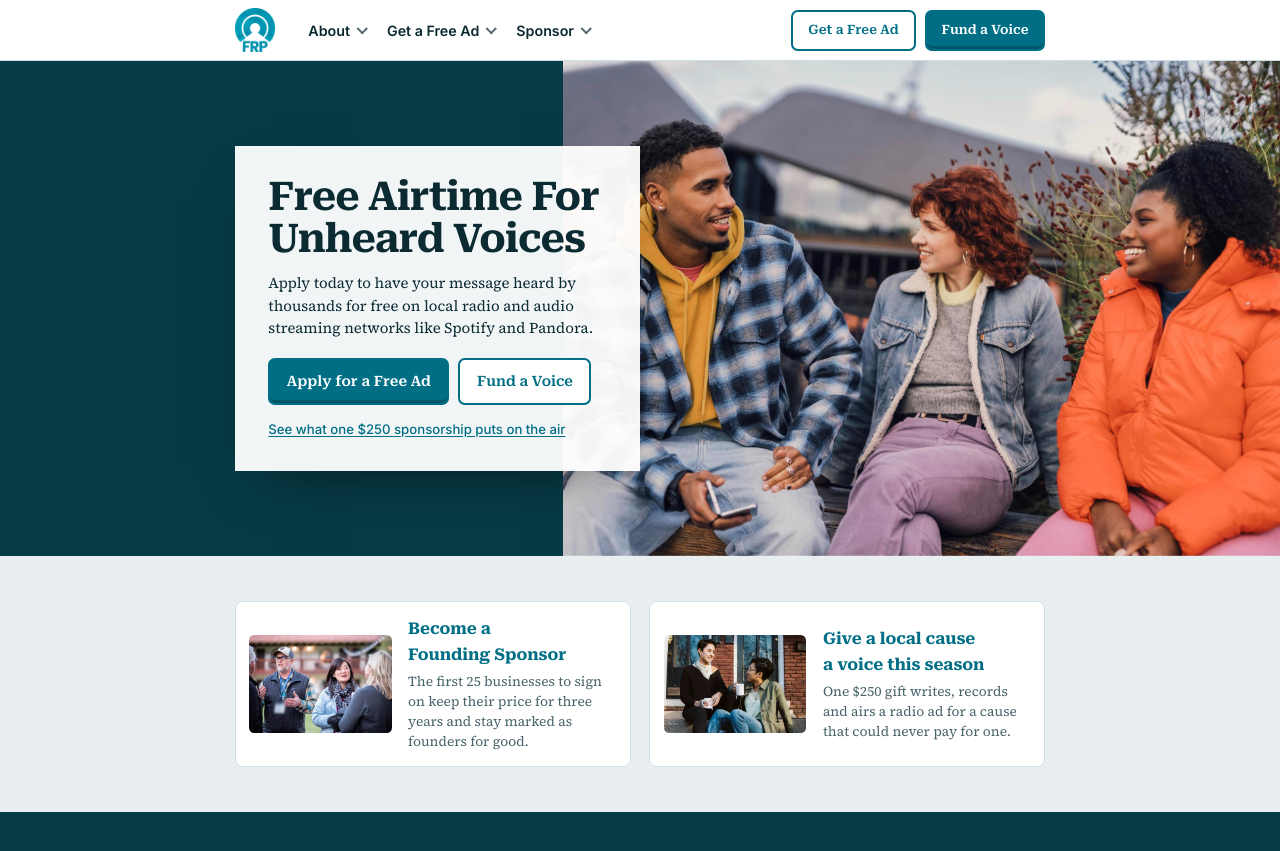
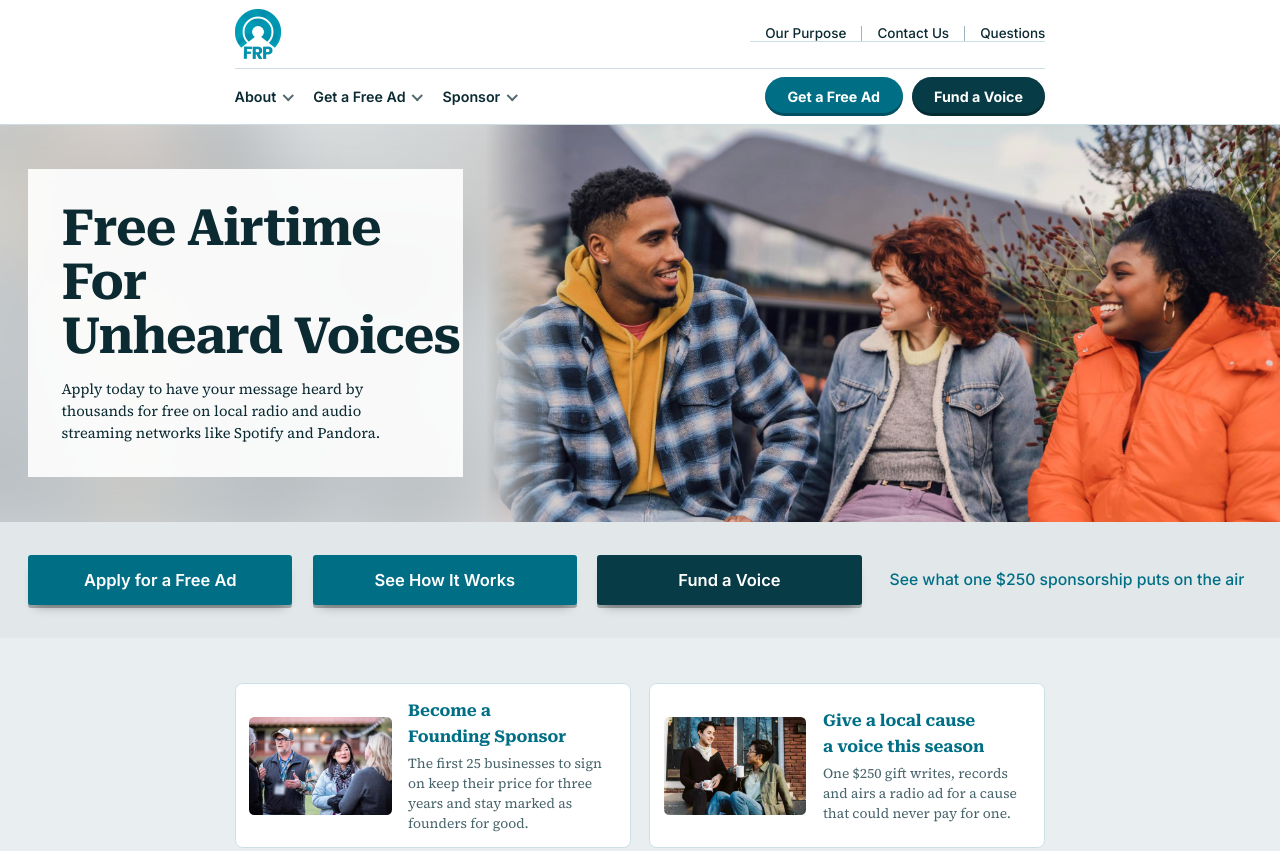
Before and after one commit to seanaherndrexel/freeradioproject, a plain HTML site: page index.html in a window 1280 px wide. Shown: the top 851 px of the page. Drawn offline with Linux system fonts and the light colour scheme.

Commit message:
Two-row header, headline box at far left of hero, button band under hero
Co-Authored-By: Claude Fable 5.2 <noreply@anthropic.com>
Claude-Session: https://claude.ai/code/session_01Wz5G9FRdY8R7pRsHmp8QLF

```diff
--- a/index.html
+++ b/index.html
@@ -5,14 +5,13 @@
 <link rel="icon" href="favicon.png" type="image/png"><meta name="theme-color" content="#0094B0"><link rel="canonical" href="https://freeradioproject.org/">
 <link rel="stylesheet" href="styles.css"></head><body>
 <a class="skip" href="#main">Skip to content</a>
-<div class="bar"><header class="wrap top"><a class="brand" href="index.html"><img src="logo.png" alt="The Free Radio Project" width="50" height="56"></a><nav class="nav" aria-label="Main"><div class="menu"><button type="button" aria-expanded="false">About</button><div class="sub"><a href="about.html">Our purpose</a><a href="index.html#how">How it works</a><a href="about.html#founder">Founder</a><a href="about.html#wont-air">What we won't air</a><a href="about.html#contact">Contact</a></div></div><div class="menu"><button type="button" aria-expanded="false">Get a Free Ad</button><div class="sub"><a href="index.html#who">Who qualifies</a><a href="apply.html">Apply</a><a href="apply.html#faq">Questions</a></div></div><div class="menu"><button type="button" aria-expanded="false">Sponsor</button><div class="sub"><a href="sponsors.html">Sponsor levels</a><a href="voices.html">Fund a voice</a><a href="sponsors.html#founding">Founding sponsors</a><a href="voices.html#badge">Sponsor badge</a></div></div></nav><div class="top-cta"><a class="btn small ghost" href="apply.html">Get a Free Ad</a><a class="btn small" href="voices.html">Fund a Voice</a></div></header></div>
+<div class="bar"><header class="wrap top"><div class="top-row"><a class="brand" href="index.html"><img src="logo.png" alt="The Free Radio Project" width="50" height="56"></a><div class="util"><a href="about.html">Our Purpose</a><a href="about.html#contact">Contact Us</a><a href="apply.html#faq">Questions</a></div></div><div class="nav-row"><nav class="nav" aria-label="Main"><div class="menu"><button type="button" aria-expanded="false">About</button><div class="sub"><a href="about.html">Our purpose</a><a href="index.html#how">How it works</a><a href="about.html#founder">Founder</a><a href="about.html#wont-air">What we won't air</a><a href="about.html#contact">Contact</a></div></div><div class="menu"><button type="button" aria-expanded="false">Get a Free Ad</button><div class="sub"><a href="index.html#who">Who qualifies</a><a href="apply.html">Apply</a><a href="apply.html#faq">Questions</a></div></div><div class="menu"><button type="button" aria-expanded="false">Sponsor</button><div class="sub"><a href="sponsors.html">Sponsor levels</a><a href="voices.html">Fund a voice</a><a href="sponsors.html#founding">Founding sponsors</a><a href="voices.html#badge">Sponsor badge</a></div></div></nav><div class="top-cta"><a class="btn small" href="apply.html">Get a Free Ad</a><a class="btn small alt" href="voices.html">Fund a Voice</a></div></div></header></div>
 <main id="main">
-<div class="hero-full"><picture><source media="(max-width:900px)" srcset="img/hero.jpg"><img class="hero-bg" src="img/hero-wide.jpg" alt="Three friends laughing together outdoors" width="2307" height="1538"></picture><div class="wrap"><div class="hero-card">
+<div class="hero-full"><img class="hero-blur" src="img/hero.jpg" alt="" aria-hidden="true" width="800" height="500"><picture><source media="(max-width:900px)" srcset="img/hero.jpg"><img class="hero-bg" src="img/hero-wide.jpg" alt="Three friends laughing together outdoors" width="2307" height="1538"></picture><div class="hero-in"><div class="hero-card">
 <h1>Free Airtime For Unheard&nbsp;Voices</h1>
 <p class="lede">Apply today to have your message heard by thousands for free on local radio and audio streaming networks like Spotify and Pandora.</p>
-<div class="hero-cta"><a class="btn" href="apply.html">Apply for a Free Ad</a><a class="btn ghost" href="voices.html">Fund a Voice</a></div>
-<a class="hero-link" href="voices.html">See what one $250 sponsorship puts on the air</a>
 </div></div></div>
+<div class="hero-actions"><div class="hero-actions-in"><a class="act" href="apply.html">Apply for a Free Ad</a><a class="act" href="index.html#how">See How It Works</a><a class="act alt" href="voices.html">Fund a Voice</a><a class="act-link" href="voices.html">See what one $250 sponsorship puts on the air</a></div></div>
 <section class="promo"><div class="wrap">
 <a class="promo-tile" href="sponsors.html#founding"><img loading="lazy" src="img/hero-neighbors.jpg" alt="Neighbors talking at a community event" width="929" height="741"><div><h3>Become a Founding Sponsor</h3><p>The first 25 businesses to sign on keep their price for three years and stay marked as founders for good.</p></div></a>
 <a class="promo-tile" href="voices.html"><img loading="lazy" src="img/stoop.jpg" alt="Two neighbors talking over coffee on a front stoop" width="900" height="616"><div><h3>Give a local cause a voice this season</h3><p>One $250 gift writes, records and airs a radio ad for a cause that could never pay for one.</p></div></a>
--- a/styles.css
+++ b/styles.css
@@ -564,9 +564,50 @@ footer .legal a{color:#BFD9DF}
 .top .brand img{width:40px;height:auto}
 .top{padding-block:.55rem}
 
-/* hero: photo on the right, headline card on the left so no face is covered */
+
+/* header in two rows: logo and small links on top, menu and round buttons below */
+.top{display:block;padding-block:0}
+.top-row{display:flex;align-items:center;justify-content:space-between;padding-block:.6rem;border-bottom:1px solid var(--line)}
+.top .brand img{width:46px;height:auto;display:block}
+.util{display:flex;align-items:center;font:500 .9rem var(--ui)}
+.util a{color:var(--ink);text-decoration:none;padding-inline:1rem;border-left:1px solid #9FB4BA;line-height:1.1}
+.util a:first-child{border-left:0}
+.util a:last-child{padding-right:0}
+.util a:hover{color:var(--teal-dark);text-decoration:underline}
+.nav-row{display:flex;align-items:center;gap:1.25rem;padding-block:.5rem}
+.top .nav{margin-left:0}
+.top-cta .btn.small{border-radius:999px;border:0;font:700 .95rem var(--ui);padding:.75rem 1.5rem;background:var(--teal-dark);color:#fff;box-shadow:inset 0 -3px 0 rgba(0,0,0,.28)}
+.top-cta .btn.small.alt{background:var(--deep)}
+.top-cta .btn.small:hover{filter:brightness(1.12);color:#fff}
+/* hero: soft light backdrop, headline box at far left, photo on the right */
+.hero-full{background:#EEF3F4}
+.hero-blur{display:none}
+.hero-in{position:relative;width:100%}
+.hero-actions{background:#E2E8EA;padding-block:clamp(1.25rem,2.6vw,2.5rem)}
+.hero-actions-in{display:grid;grid-template-columns:repeat(3,1fr) auto;gap:clamp(.9rem,1.6vw,1.6rem);align-items:center;padding-inline:clamp(1rem,2.2vw,3rem)}
+.act{display:block;text-align:center;font:600 1.1rem var(--ui);color:#fff;background:var(--teal-dark);padding:1rem .75rem;border-radius:.2rem;text-decoration:none;box-shadow:0 3px 0 rgba(0,0,0,.28),0 8px 12px -8px rgba(0,0,0,.45);transition:filter .2s,transform .2s}
+.act.alt{background:var(--deep)}
+.act:hover{filter:brightness(1.12);transform:translateY(-1px)}
+.act-link{font:500 1.05rem var(--ui);color:var(--teal-dark);text-decoration:none;padding-inline:.5rem}
+.act-link:hover{text-decoration:underline}
 @media (min-width:901px){
-  .hero-full picture{left:44%}
-  .hero-full picture .hero-bg{object-position:50% 18%}
-  .hero-full .hero-card{margin-left:0;margin-right:auto}
+  .hero-full{min-height:clamp(20rem,31vw,34rem)}
+  .hero-blur{display:block;position:absolute;left:-10%;top:-10%;width:120%;height:120%;object-fit:cover;filter:blur(40px) saturate(.55);opacity:.3}
+  .hero-full picture{left:38%;-webkit-mask-image:linear-gradient(to right,transparent 0,#000 10%);mask-image:linear-gradient(to right,transparent 0,#000 10%)}
+  .hero-full picture .hero-bg{object-position:50% 16%}
+  .hero-in{padding-inline:clamp(1rem,2.2vw,3rem)}
+  .hero-full .hero-card{margin:0;max-width:34vw;min-width:21rem;background:rgba(255,255,255,.9);padding:clamp(1.5rem,2.6vw,3rem);box-shadow:none}
+  .hero-full .hero-card h1{font-size:clamp(2rem,3.9vw,4.2rem);line-height:1.08;margin-bottom:.9rem}
+  .hero-full .hero-card .lede{font-size:clamp(.95rem,1.15vw,1.15rem)}
 }
+@media (max-width:900px){
+  .top{display:flex;flex-wrap:wrap;align-items:center;gap:1rem;padding-block:.55rem}
+  .top-row,.nav-row{display:contents}
+  .util{display:none}
+  .top .brand img{width:40px}
+  .top-cta .btn.small{font-size:.8rem;padding:.55rem .9rem}
+  .hero-in{padding-inline:1.25rem}
+  .hero-full .hero-card{max-width:none;min-width:0;margin:-2.5rem 0 0;position:relative}
+  .hero-actions-in{grid-template-columns:1fr;padding-inline:1.25rem}
+  .act-link{text-align:center}
+}
```
Also changed, not shown: 404.html (+1 -1 lines), about.html (+1 -1 lines), apply.html (+1 -1 lines), privacy.html (+1 -1 lines), sponsors.html (+1 -1 lines), voices.html (+1 -1 lines).
